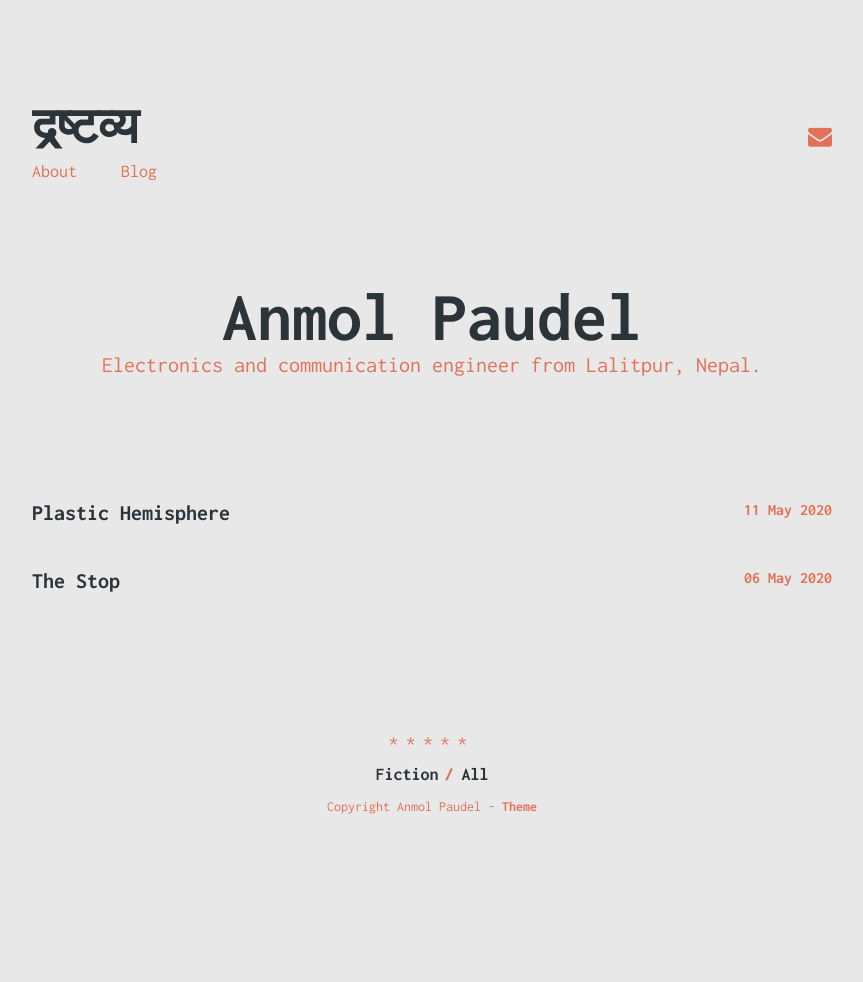
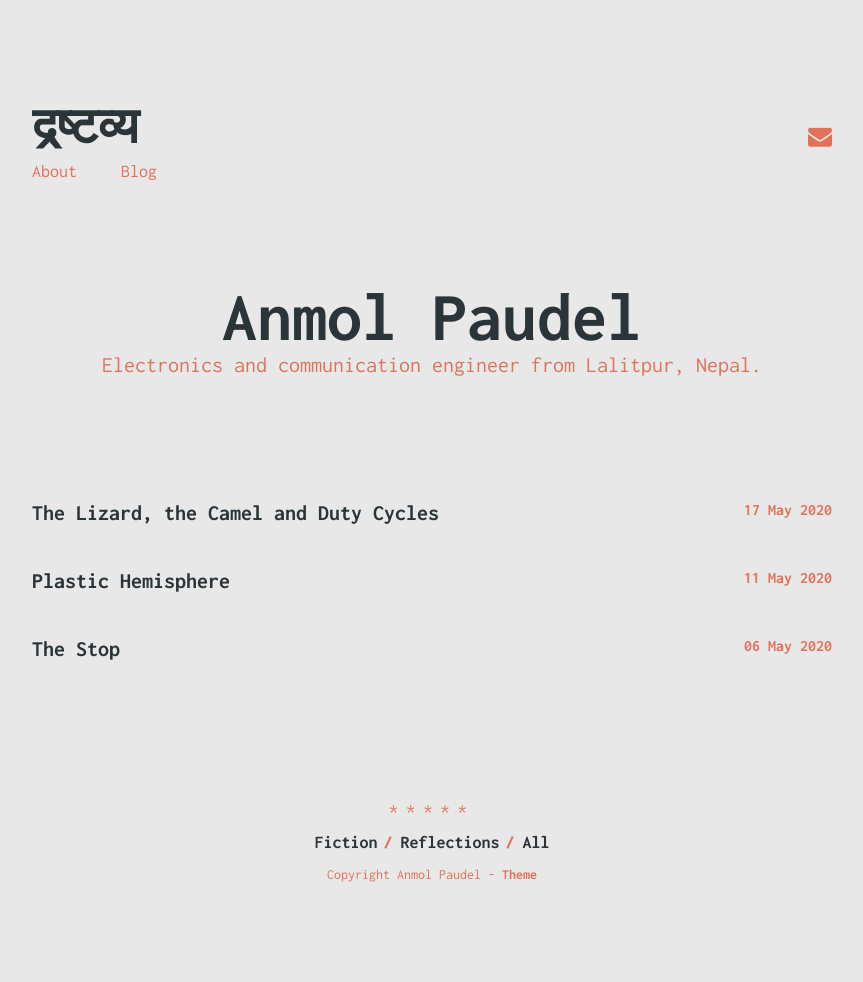
Before and after one commit to anmolpdl/anmolpdl.github.io, a Jekyll site: the page built from index.html, in a window 1280 px wide. Shown: the whole page, without its empty margins (208-1071 px from the left). Built offline with Jekyll 4.4.1, drawn with Linux system fonts in a browser that asks for light colours; before the commit the page ends 914 px from its top, so only the background shows below that; some of the changed lines change nothing that is shown.

Commit message:
Added Reflections category and Duty Cycles post

```diff
--- a/_data/categories.yml
+++ b/_data/categories.yml
@@ -1,2 +1,5 @@
 - slug: fiction
   name: Fiction
+
+- slug: reflections
+  name: Reflections
--- /dev/null
+++ b/_posts/2020-05-17-duty-cycles.markdown
@@ -0,0 +1,51 @@
+---
+layout: post
+title:  "The Lizard, the Camel and Duty Cycles"
+subtitle: ""
+date:   2020-05-17 14:22:00
+categories: [reflections]
+---
+
+Every day, you wake up with a limited number of hours where you are actually productive in creative working or learning. This will vary from person to person, but its finite nature means that you have to be careful with it. Optimal efficiency might be a myth, or not actually what you want (a resilient habit might be better in the long run), but being more intentional in what you do is surely helpful, especially in times when social pressure is not there to drive your tasks to completion.
+
+Not all tasks are made equal. While trying to streamline and give a modicum of system to my routine, I noticed one clear pattern: some tasks take up more energy and require significantly more downtime to be effective, sometimes counterintuitively.
+
+I've been trying to build a writing habit for the longest time. While writing summaries or editing I could go on for hours without really affecting the quality. But when trying to write something new, if I kept on going for more than a couple of hours, the words would suffer and the authenticity would suffer. And, the next attempt to write would get pushed back much later. Then I stumbled onto Ray Bradbury's Zen in the Art of Writing.
+
+>What can we learn from lizards, lift from birds? In quickness is truth. The faster you blurt, the more swiftly you write, the more honest you are ... In between the scurries and flights, what? Be a chameleon, ink-blend, chromosome change with the landscape. Be a pet rock...
+
+That this piece of advice was helpful is an understatement. Before, writing did not seem a necessarily exhausting thing, but later I found that the downtime helps accumulate more ideas, more gas in the creative tank. This idea of a lizard-esque task was in the back of my mind, only attributed to writing for a while.
+
+When the coronavirus pandemic of 2020 began, I was getting back into playing video games. One dichotomy was very interesting. I could play Hollow Knight all day long, with a few tiny breaks, and be pretty much okay, physically and gameplay-wise. However, three straight hours of Dota and my eyes would start getting red, the urge to rage was more frequent, and my gameplay suffered. So, Dota was a lizard task, while Hollow Knight was not.
+
+Camels. They have humps, they look ugly and are [great mathematicians](https://wiki.lspace.org/mediawiki/Category:Camels). They can also cover nearly a hundred kilometers in a day in harsh desert conditions, without keeling over the next day like horses. So I call non-lizard tasks as camel tasks, completing my binary classification.
+
+To recap, in lizard tasks, you sit absorbing stimuli, like a lizard eyeing a fly, until it is time to move and you do so with all your energy. Your efficiency during the movement does not matter as much, since it's for a short while anyways. While in camel tasks, you trudge along a long route, and focus on every step, trying to avoid waste as much as possible.
+
+Of course, the scale of time matters a lot. Jogging and lifting weights are both forms of exercise, which can be considered lizard tasks when looking over the span of a day. But when we zoom in to the span of an hour, jogging suddenly looks more of a camel task while lifting is an even more lizardian task. On the flipside, drinking water is a macro-level camel task that is done in short bursts on the micro-level.
+
+It is common that pursuits generally considered creative, or someone's passion, are lizard tasks in a single day and camel tasks in the long run. Most forms of art, literature, research, invention seem to fit this bill. Being protective of these lizard tasks, whether making them the first big thing you do in the morning, or assigning a sacred time and space for them, seems a good place to start.
+
+I came across duty cycles while reading monostable multivibrators (a fun conversation starter). Basically, it is the ratio of active time to total time for a signal or system. Ignoring time-of-day and all other factors, lizard tasks have a small duty cycle, while camel tasks have a larger, even close to unity, duty cycle.
+
+For example, I can do creative writing for one and a half hour in eight active hours without affecting my ability significantly (sleep is ignored for the moment).
+
+`Writing: 1.5 hours/ 8 hours ~ 0.188`
+
+I can read fiction or binge sitcoms almost without interruption for eight hours.
+
+`Binging sitcoms/fiction: 7.75 hours/ 8 hours ~ 0.969`
+
+So, why does this matter at all? Understanding the nature of what you do, finding that ideal duty cycle might help in better scheduling and getting things done effectively (note, effectiveness does not have to purely equal efficiency). Of course, this ideal will vary individually and even for a single person through different times and environments. My opinion is that even terminating the often-discussed flow state is sometimes helpful, like ending a runner's high to prevent injury (equating runner's high to flow state is a gross oversimplification, of course).
+
+Being aware of your goals, whether instrumental or terminal, can be very helpful in determining what are camel tasks and what are lizard tasks for you. For instance, right now, I am not in a position where the news matters to me a lot. If something is actually relevant, I will hear it from somebody. The rest of the transient noise I could not really care about. Thus, I decided that checking happenings once every two weeks was fine, along with checking r/depthhub. This intentional assignment of duty cycle means that I do not resort to clicking on news link on the internet during free time. This leads to less room for rabbit hole dives and unnecessary tangents of research.
+
+There is a second axis, of course. The amount of effort any task requires varies, and seems inversely proportional to duty cycle. But different types of efforts are, obviously, different. I'm trying to figure out a minimal system to track and optimize routine tasks for myself, one that could survive complete upheaval of environment. If you, dear Reader, have any suggestions then please [reach out](mailto:p2anmol@gmail.com) to me. [This article](https://www.researchgate.net/publication/258154112_An_equation_to_predict_maximum_acceptable_loads_for_repetitive_tasks_based_on_duty_cycle_evaluation_with_lifting_and_lowering_tasks) about an equation to predict effort, and [this one](https://www.researchgate.net/publication/305677366_Impact_of_Task_Design_on_Task_Performance_and_Injury_Risk_Case_Study_of_a_Simulated_Drilling_Task) concerning task adjustability might be interesting for curious readers.
+
+----
+
+## *Key takeaways:*
+
+* ### Figure out whether a task is better executed in short bursts, or long stretches (or quantify its duty cycle).
+* ### Prioritize your tasks according to your goals.
+* ### Be intentional with your time for high-priority lizard tasks.
```
